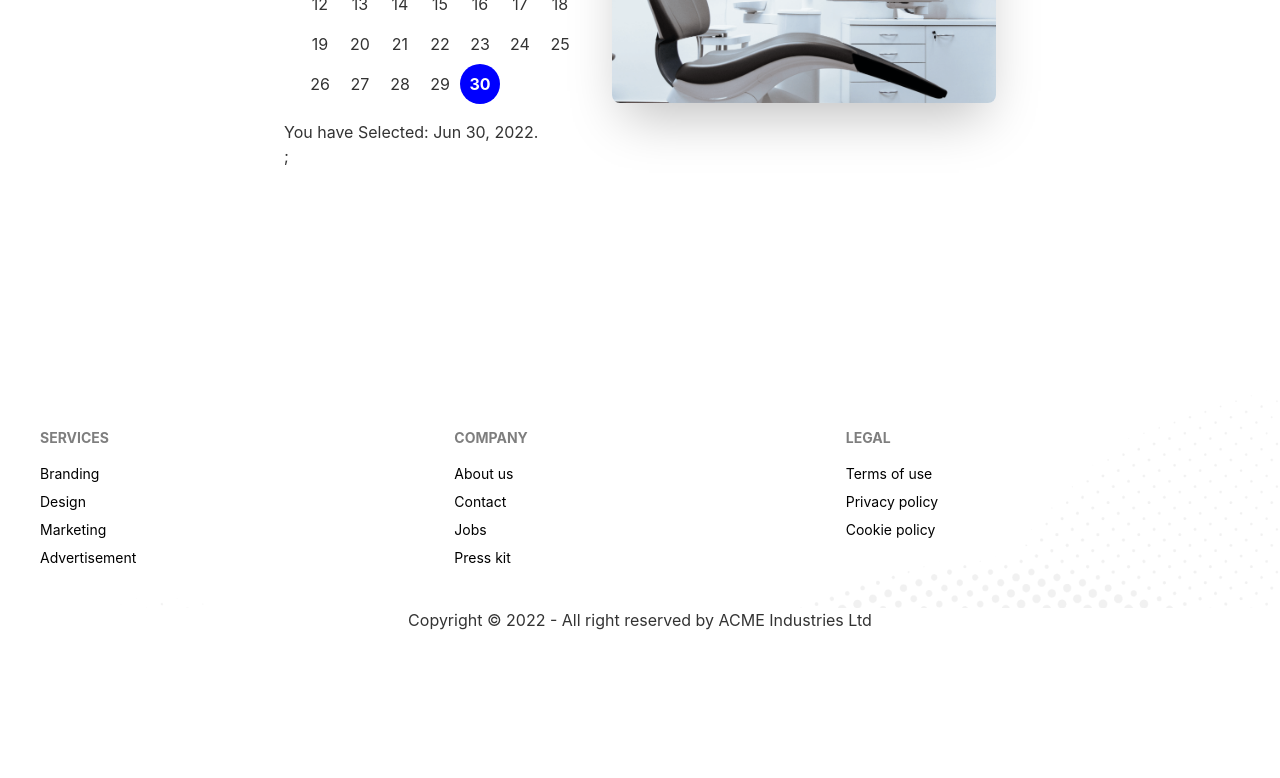
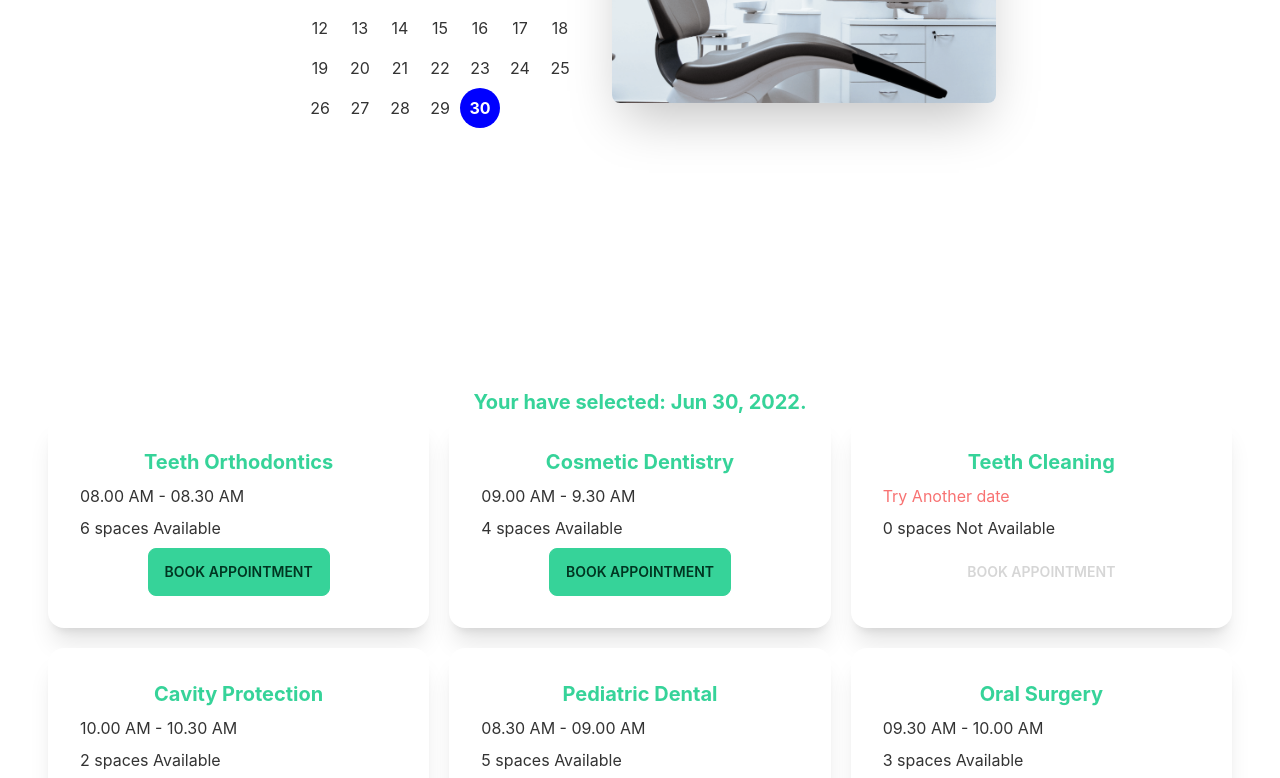
Before and after one commit to ImranRH321/Doctor-portal-client-module-71, a React (Create React App) app: page /appointment in a window 1280 px wide. Shown: the part 500-1278 px from the top of the page. Before the commit the page ends 1132 px from the top, so only its background shows below. Built offline with nearby package versions, Linux system fonts and the light colour scheme.

Commit message:
appointment-book-daynamic-part

```diff
--- /dev/null
+++ b/public/servcies.json
@@ -0,0 +1,57 @@
+[
+    {
+      "_id": 1,
+      "name": "Teeth Orthodontics",
+      "slots": [
+        "08.00 AM - 08.30 AM",
+        "08.30 AM - 09.00 AM",
+        "09.00 AM - 9.30 AM",
+        "09.30 AM - 10.00 AM",
+        "10.00 AM - 10.30 AM",
+        "10.30 AM - 11.00 AM"
+      ]
+    },
+    {
+      "_id": 2,
+      "name": "Cosmetic Dentistry",
+      "slots": [
+        "09.00 AM - 9.30 AM",
+        "09.30 AM - 10.00 AM",
+        "10.00 AM - 10.30 AM",
+        "10.30 AM - 11.00 AM"
+      ]
+    },
+    {
+      "_id": 3,
+      "name": "Teeth Cleaning",
+      "slots": []
+    },
+    {
+      "_id": 4,
+      "name": "Cavity Protection",
+      "slots": [
+        "10.00 AM - 10.30 AM",
+        "10.30 AM - 11.00 AM"
+      ]
+    },
+    {
+      "_id": 5,
+      "name": "Pediatric Dental",
+      "slots": [
+        "08.30 AM - 09.00 AM",
+        "09.00 AM - 9.30 AM",
+        "09.30 AM - 10.00 AM",
+        "10.00 AM - 10.30 AM",
+        "10.30 AM - 11.00 AM"
+      ]
+    },
+    {
+      "_id": 6,
+      "name": "Oral Surgery",
+      "slots": [
+        "09.30 AM - 10.00 AM",
+        "10.00 AM - 10.30 AM",
+        "10.30 AM - 11.00 AM"
+      ]
+    }
+  ]
--- a/src/App.js
+++ b/src/App.js
@@ -8,7 +8,7 @@ import Appointment from './page/Home/Appointment/Appointment';
 
 function App() {
   return (
-    <div>
+    <div className='max-w-7xl mx-auto px-12'>
      <Navbar></Navbar>
      <Routes>
         <Route path="/" element={<Home />} />
--- a/src/page/Home/Appointment/Appointment.js
+++ b/src/page/Home/Appointment/Appointment.js
@@ -1,12 +1,15 @@
-import React from 'react';
+import React, { useState } from 'react';
 import Footer from '../Footer/Footer';
 import AppointmentBanner from './AppointmentBanner';
+import AvailableAppointment from './AvailableAppointment';
 
 const Appointment = () => {
+    const [date, setDate] = useState(new Date());
     return (
         <div>
             <h1>Appointment book </h1>
-            <AppointmentBanner></AppointmentBanner>
+            <AppointmentBanner date={date} setDate={setDate}></AppointmentBanner>
+            <AvailableAppointment date={date}></AvailableAppointment>
             <Footer></Footer>
         </div>
     );
--- a/src/page/Home/Appointment/AppointmentBanner.js
+++ b/src/page/Home/Appointment/AppointmentBanner.js
@@ -1,11 +1,11 @@
-import React, { useState } from "react";
+import React from "react";
 import chair from "../../../assets/images/chair.png";
 import { DayPicker } from "react-day-picker";
 import "react-day-picker/dist/style.css";
 import { format } from "date-fns";
 
-const AppointmentBanner = () => {
-  const [date, setDate] = useState(new Date());
+const AppointmentBanner = ({date, setDate}) => {
+
   return (
     <div class="hero min-h-screen">
       <div class="hero-content flex-col lg:flex-row-reverse">
@@ -16,7 +16,6 @@ const AppointmentBanner = () => {
         />
         <div>
           <DayPicker mode="single" selected={date} onSelect={setDate} />
-          <p>You have Selected:  {format(date, "PP")}.</p>;
         </div>
       </div>
     </div>
--- /dev/null
+++ b/src/page/Home/Appointment/AvailableAppointment.js
@@ -0,0 +1,28 @@
+import { format } from 'date-fns';
+import React, { useEffect, useState } from 'react';
+import ServiceBook from './ServiceBook';
+
+const AvailableAppointment = ({date}) => {
+    const [services, setServices] = useState([])
+
+    useEffect( () => {
+        fetch('servcies.json')
+        .then(res => res.json())
+        .then(data => setServices(data))
+    },[])
+    console.log(services);
+    return (
+        <div>
+            <h1 className='text-center text-success font-bold text-xl'>Your have selected: {format(date, "PP")}.</h1>
+            <div className='grid grid-cols-1 md:grid-cols-2 lg:grid-cols-3 gap-5'>
+                {
+                    services.map(servcie => <ServiceBook id={servcie._id}
+                    service={servcie}
+                    ></ServiceBook>)
+                }
+            </div>
+        </div>
+    );
+};
+
+export default AvailableAppointment;
--- /dev/null
+++ b/src/page/Home/Appointment/ServiceBook.js
@@ -0,0 +1,20 @@
+import React from 'react';
+
+const ServiceBook = ({service}) => {
+    const {name, slots} = service;
+    return (
+        <div class="card lg:max-w-lg bg-base-100 shadow-xl">
+        <div class="card-body">
+          <h2 className='text-center text-success font-bold text-xl'>{name}</h2>
+          <p>{slots.length ? <span>{slots[0]}</span>: <span className='text-error'>Try Another date </span>}</p>
+          <p>{slots.length} {slots.length > 1 ? 'spaces': 'spaces Not'} Available</p>
+           <div class="card-cations text-center">
+            <button
+            disabled={slots.length===0} className="btn btn-success ">BOOK APPOINTMENT</button>
+          </div>
+        </div>
+      </div>
+    );
+};
+
+export default ServiceBook;
--- a/src/page/Home/Home/Home.js
+++ b/src/page/Home/Home/Home.js
@@ -10,7 +10,7 @@ import TetchServices from '../TetchServices/TetchServices';
 
 const Home = () => {
     return (
-        <div className='px-12'>
+        <div>
             <Banner></Banner>
             <Info></Info>
             <TetchServices></TetchServices>
```
